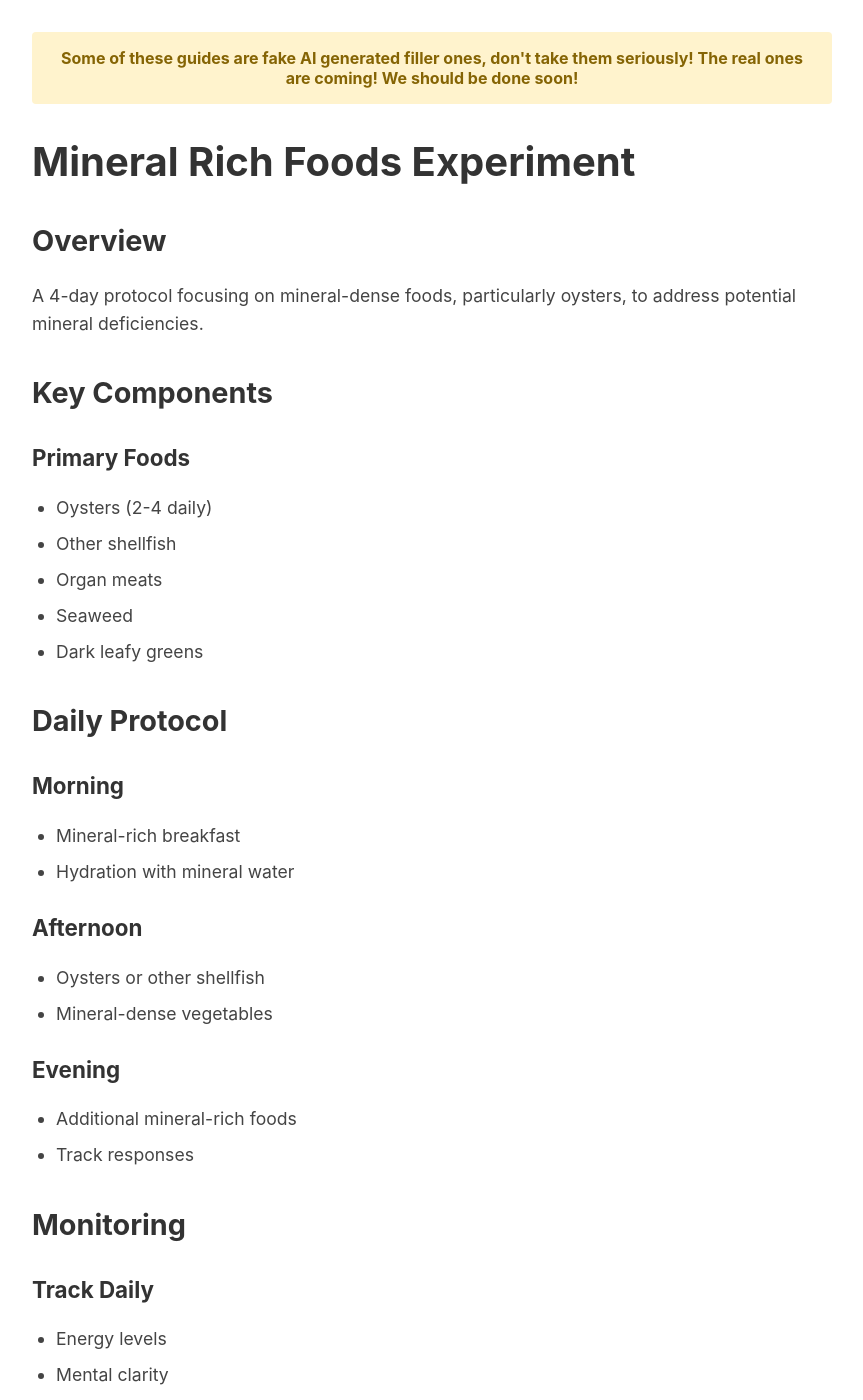
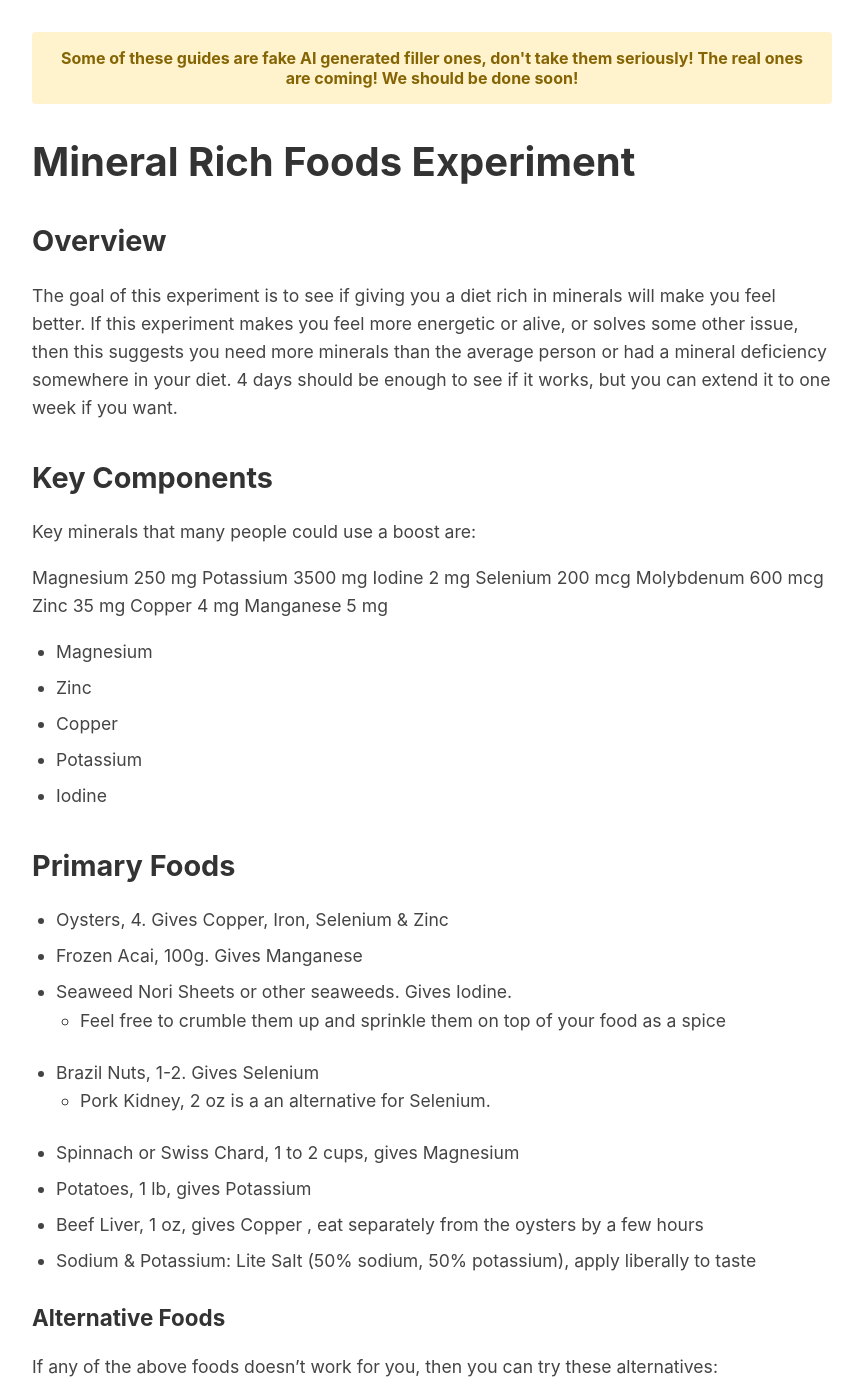
Before and after one commit to macmetrep/macmetrep.github.io, a Jekyll site: the page built from guides/experiments/mineral-rich-foods-experiment.md, in a window 1280 px wide and 1400 px high. Shown: the whole window, without its empty margins (208-1071 px from the left). Built offline with Jekyll 4.4.1, drawn with Linux system fonts in a browser that asks for light colours; some of the changed text lies outside the part shown.

Commit message:
wip mineral

```diff
--- a/guides/experiments/mineral-rich-foods-experiment.md
+++ b/guides/experiments/mineral-rich-foods-experiment.md
@@ -5,15 +5,46 @@ permalink: /guides/experiments/mineral-rich-foods-experiment.html
 ---
 
 ## Overview
-A 4-day protocol focusing on mineral-dense foods, particularly oysters, to address potential mineral deficiencies.
+The goal of this experiment is to see if giving you a diet rich in minerals will make you feel better.  If this experiment makes you feel more energetic or alive, or solves some other issue, then this suggests you need more minerals than the average person or had a mineral deficiency somewhere in your diet.  4 days should be enough to see if it works, but you can extend it to one week if you want.
 
 ## Key Components
-### Primary Foods
-- Oysters (2-4 daily)
-- Other shellfish
-- Organ meats
-- Seaweed
-- Dark leafy greens
+
+Key minerals that many people could use a boost are:
+
+Magnesium 250 mg
+Potassium 3500 mg
+Iodine 2 mg
+Selenium 200 mcg
+Molybdenum 600 mcg
+Zinc 35 mg
+Copper 4 mg
+Manganese 5 mg
+
+* Magnesium
+* Zinc
+* Copper
+* Potassium
+* Iodine
+
+## Primary Foods
+
+- Oysters, 4.  Gives Copper, Iron, Selenium & Zinc
+- Frozen Acai, 100g. Gives Manganese
+- Seaweed Nori Sheets or other seaweeds. Gives Iodine.
+    * Feel free to crumble them up and sprinkle them on top of your food as a spice
+- Brazil Nuts, 1-2.  Gives Selenium
+    - Pork Kidney, 2 oz is a an alternative for Selenium.
+- Spinnach or Swiss Chard, 1 to 2 cups, gives Magnesium
+- Potatoes, 1 lb, gives Potassium
+- Beef Liver, 1 oz, gives Copper , eat separately from the oysters by a few hours
+- Sodium & Potassium: Lite Salt (50% sodium, 50% potassium), apply liberally to taste
+
+### Alternative Foods
+
+If any of the above foods doesn't work for you, then you can try these alternatives:
+* Magnesium Glycinate Supplement, 400mg twice daily with meals
+* Zinc Supplement, 25-50mg daily with a meal, seperated by at least 4 hours from the copper supplement.  50mg might be too much for some people, so get 25mg pills and take 2 seperately or just take 25mg.
+* Copper Supplement, 2mcg daily with a meal, seperated by at least 4 hours from the zinc supplement.
 
 ## Daily Protocol
 ### Morning
```
